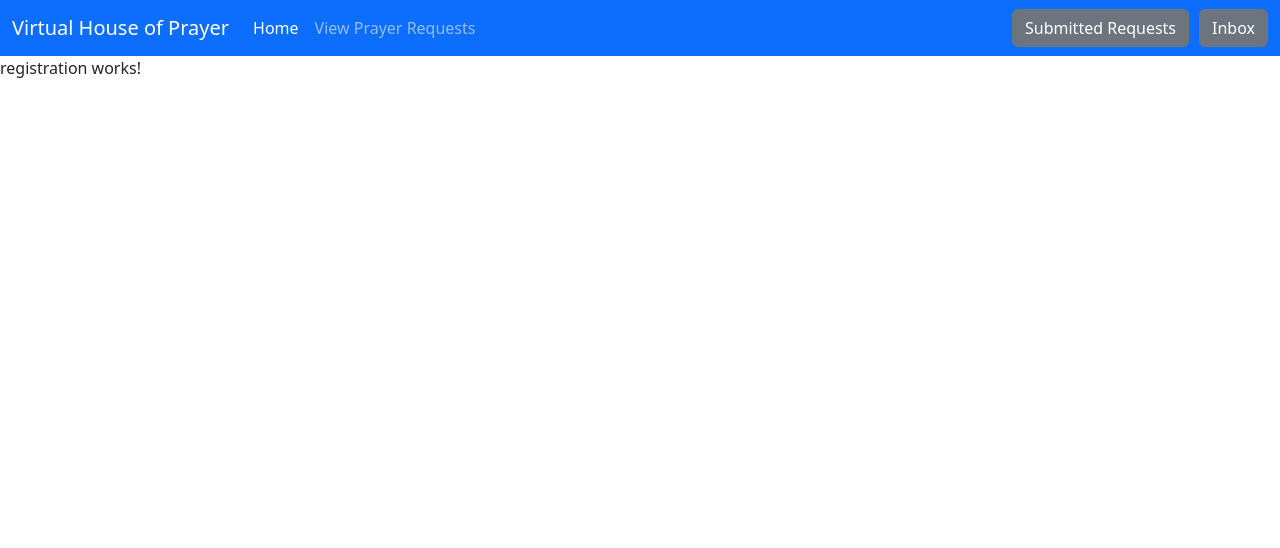
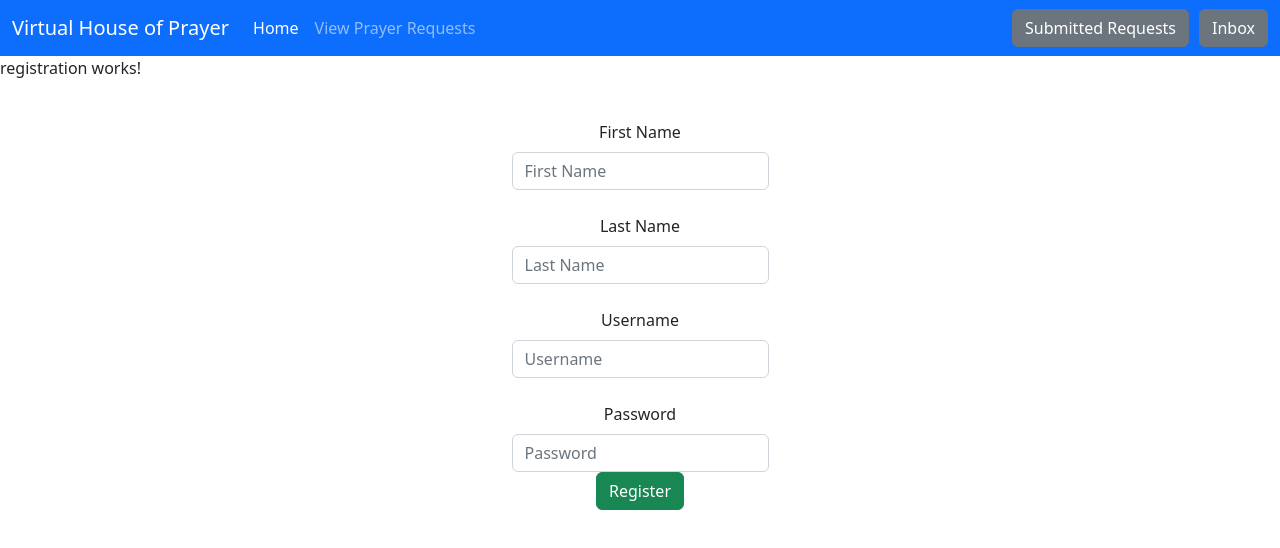
Before and after one commit to bethel-school-of-technology/team-digital-disciples-frontend, an Angular app: page /registration in a window 1280 px wide. Shown: the top 548 px of the page. Built offline with nearby package versions, Linux system fonts and the light colour scheme.

Commit message:
registration form added and working. basic styling started

```diff
--- a/src/app/login/login.component.css
+++ b/src/app/login/login.component.css
@@ -0,0 +1,7 @@
+.body-div {
+    text-align: center;
+}
+form {
+    display: inline-block;
+    max-width: 50%;
+}
--- a/src/app/login/login.component.html
+++ b/src/app/login/login.component.html
@@ -1,4 +1,5 @@
 <p>Welcome to virtual House of Prayer.  Please login or register below</p>
+<div class="body-div">
 <form [formGroup]="formGroup" (ngSubmit)="loginProcess()">
 <div class="form-group">
     <label for="userName" class="form-label mt-4">Username</label>
@@ -11,3 +12,4 @@
 <button type="submit" class="btn btn-success">Login</button>
 <a routerLink="/registration"><button type="button" class="btn btn-primary">Register</button></a>
 </form>
+</div>
--- a/src/app/registration/registration.component.css
+++ b/src/app/registration/registration.component.css
@@ -0,0 +1,7 @@
+.body-div {
+    text-align: center;
+}
+form {
+    display: inline-block;
+    max-width: 50%;
+}
--- a/src/app/registration/registration.component.html
+++ b/src/app/registration/registration.component.html
@@ -1 +1,22 @@
 <p>registration works!</p>
+<div class="body-div">
+<form [formGroup]="formGroup" (ngSubmit)="registerProcess()">
+    <div class="form-group">
+        <label for="firstName" class="form-label mt-4">First Name</label>
+        <input type="text" class="form-control" id="firstName" placeholder="First Name" formControlName="firstName">
+      </div>
+      <div class="form-group">
+        <label for="lastName" class="form-label mt-4">Last Name</label>
+        <input type="text" class="form-control" id="lastName" placeholder="Last Name" formControlName="lastName">
+      </div>
+    <div class="form-group">
+    <label for="userName" class="form-label mt-4">Username</label>
+    <input type="text" class="form-control" id="userName" placeholder="Username" formControlName="username">
+    </div>
+     <div class="form-group">
+    <label for="exampleInputPassword1" class="form-label mt-4">Password</label>
+    <input type="password" class="form-control" id="password" placeholder="Password" formControlName="password">
+     </div>
+    <button type="submit" class="btn btn-success">Register</button>
+    </form>
+    </div>
--- a/src/app/registration/registration.component.ts
+++ b/src/app/registration/registration.component.ts
@@ -1,4 +1,6 @@
 import { Component, OnInit } from '@angular/core';
+import { LoginService } from '../services/login-service.service';
+import { FormGroup, FormControl, Validators } from '@angular/forms';
 
 @Component({
   selector: 'app-registration',
@@ -7,9 +9,25 @@ import { Component, OnInit } from '@angular/core';
 })
 export class RegistrationComponent implements OnInit {
 
-  constructor() { }
-
-  ngOnInit(): void {
+  constructor(private loginInfo: LoginService) { }
+  formGroup: FormGroup;
+  ngOnInit() {
+    this.initForm();
   }
-
+  initForm(){
+    this.formGroup = new FormGroup({
+      firstName: new FormControl('', Validators.required),
+      lastName: new FormControl('', Validators.required),
+      username: new FormControl('', Validators.required),
+      password: new FormControl('', Validators.required)
+    })
+  }
+  registerProcess(){
+    if (this.formGroup.valid){
+      console.log(this.formGroup.value);
+      this.loginInfo.register(this.formGroup.value).subscribe(result => {
+          console.log(result);
+      })
+    }
+  }
 }
--- a/src/app/services/login-service.service.ts
+++ b/src/app/services/login-service.service.ts
@@ -12,4 +12,7 @@ export class LoginService {
   login(data):Observable<any>{
     return this.http.post(`${baseUrl}users/authenticate`, data);
   }
+  register(data):Observable<any>{
+    return this.http.post(`${baseUrl}users/register`, data);
+  }
 }
```
